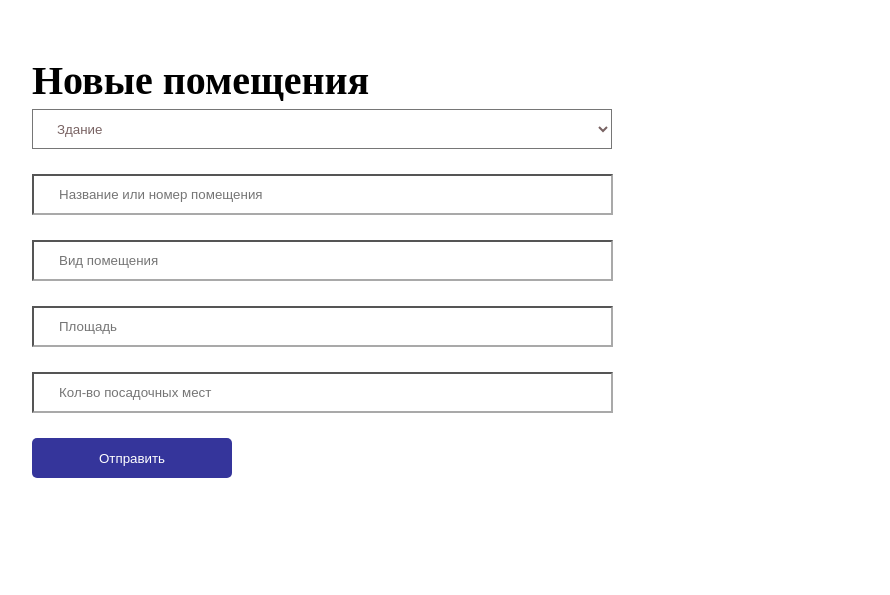
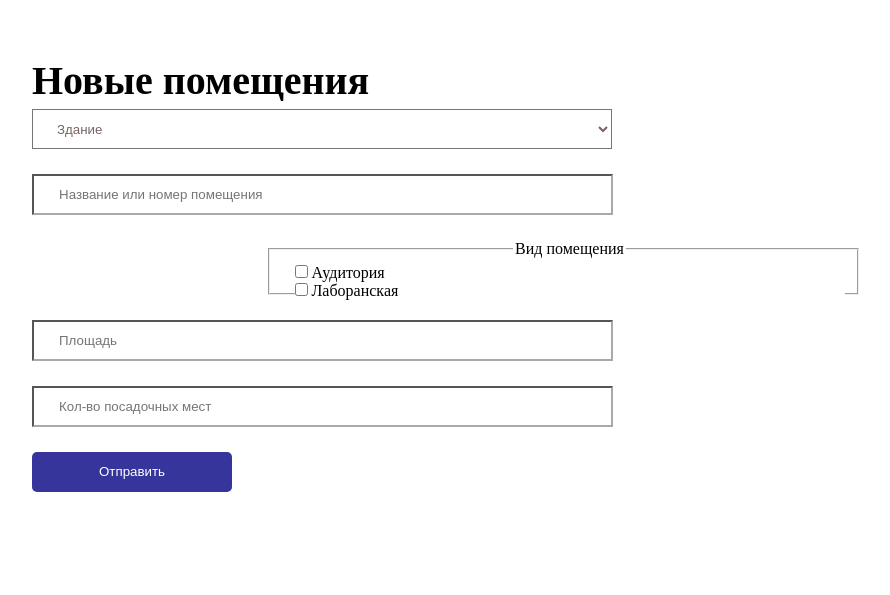
Before and after one commit to kristinatibeikina/pop-it-mvc, a PHP site: template views/employees/addendum.php in a window 1280 px wide. Shown: the part 605-1200 px from the top of the page, without its empty margins (186-1076 px from the left). Run offline with PHP 8.4, Linux system fonts and the light colour scheme; the template is opened without the code that fills it, so the values that code supplies are empty.

Commit message:
Функция добавления новых зданий

```diff
--- a/public/css/stylee.css
+++ b/public/css/stylee.css
@@ -155,3 +155,10 @@ main{
 .response{
     margin-top: 25px;
 }
+
+.building_now{
+    margin-bottom: 25px;
+    height: 35px;
+    width: 550px;
+    padding-left: 25px;
+}
--- a/views/employees/addendum.php
+++ b/views/employees/addendum.php
@@ -3,8 +3,9 @@
         <h1 class="add_title">Добавление</h1>
         <h2 class="add_title_dv">Новые здания</h2>
         <form method="post" class="form_add ">
+            <input name="csrf_token" type="hidden" value="<?= app()->auth::generateCSRF() ?>"/>
             <input type="text" name="title" placeholder="Название" class="input_login"><br>
-            <input type="text" name="Address" placeholder="Адрес" class="input_password"><br>
+            <input type="text" name="address" placeholder="Адрес" class="input_password"><br>
             <button class="btn">Отправить</button>
         </form>
         <h2 class="add_title_dv">Новые помещения</h2>
@@ -14,10 +15,22 @@
                 <option>Сотрудник</option>
                 <option>Администратор</option>
             </select><br>
-            <input type="title" name="adres" placeholder="Название или номер помещения" class="input_password"><br>
-            <input type="password" name="adres" placeholder="Вид помещения" class="input_password"><br>
-            <input type="password" name="adres" placeholder="Площадь" class="input_password"><br>
-            <input type="password" name="adres" placeholder="Кол-во посадочных мест" class="input_password"><br>
+            <input type="text" name="title" placeholder="Название или номер помещения" class="input_password"><br>
+
+            <fieldset class="building_now">
+                <legend>Вид помещения</legend>
+                <div>
+                    <input type="checkbox" id="audit" name="interest" value="audit" />
+                    <label for="coding">Аудитория</label>
+                </div>
+                <div>
+                    <input type="checkbox" id="lab" name="interest" value="lab" />
+                    <label for="lab">Лаборанская</label>
+                </div>
+            </fieldset>
+
+            <input type="text" name="adres" placeholder="Площадь" class="input_password"><br>
+            <input type="text" name="adres" placeholder="Кол-во посадочных мест" class="input_password"><br>
             <button class="btn">Отправить</button>
         </form>
     </div>
--- a/views/employees/counting.php
+++ b/views/employees/counting.php
@@ -5,6 +5,7 @@
         <form method="post" class="form_add ">
             <select name="role" class="role">
                 <option selected="selected">Здание</option>
+
                 <option>Сотрудник</option>
                 <option>Администратор</option>
             </select><br>
```
Also changed, not shown: app/Controller/Employees.php (+12 -6 lines), app/Model/Building.php (+11 -1 lines).
